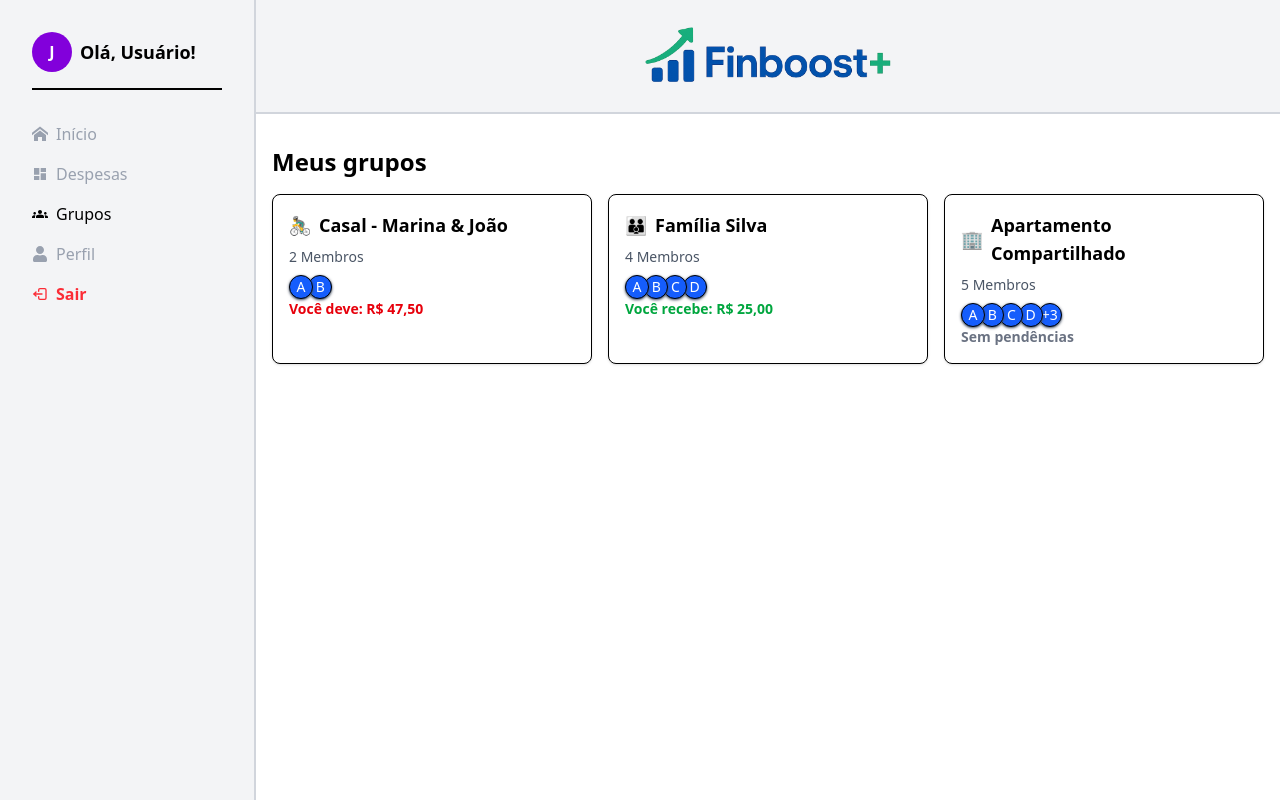
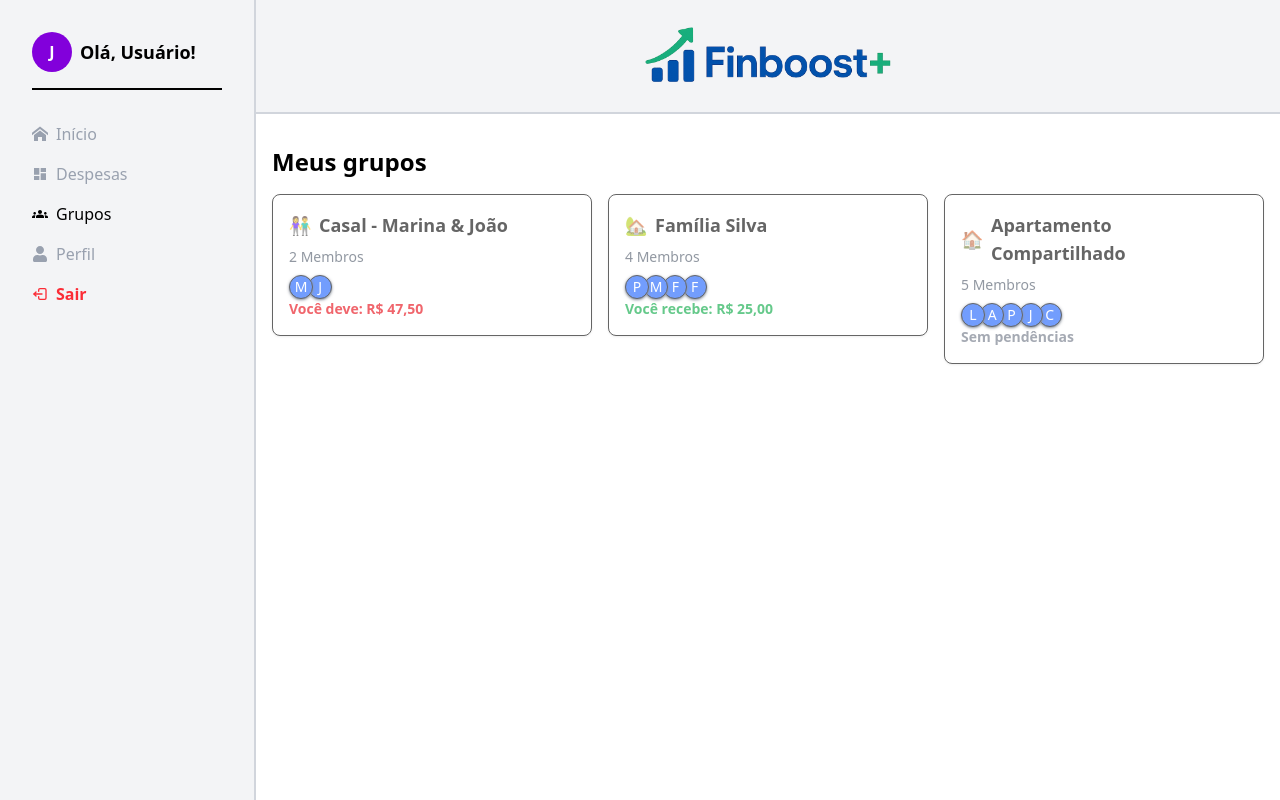
Before and after one commit to Finboostplus/finboostplus-app, a React (Vite) app in the folder frontend/: page /groups in a window 1280 px wide. Built offline with nearby package versions, Linux system fonts and the light colour scheme.

Commit message:
feat/21-criando a página de detalhe do grupo

```diff
--- a/frontend/src/components/UserGreeting/index.jsx
+++ b/frontend/src/components/UserGreeting/index.jsx
@@ -1,6 +1,6 @@
 export default function UserGreeting() {
   return (
-    <div className="flex items-center gap-2 mb-8 border-b-2 pb-4">
+    <div className="flex items-center gap-2 mb-8 border-b-2 pb-4 ">
       {/* <img
         src="/user-avatar.png"
         alt="Avatar"
--- a/frontend/src/components/forms/LoginForm.jsx
+++ b/frontend/src/components/forms/LoginForm.jsx
@@ -16,6 +16,7 @@ export default function LoginForm() {
         <InputUI
           id={'email'}
           name={'email'}
+          type={'email'}
           placeholder={'Digite seu email'}
           required={true}
           className={'w-full h-10 rounded-[10px] border-2 border-gray-400 px-3'}
--- a/frontend/src/pages/Expenses/LatestExpenses.jsx
+++ b/frontend/src/pages/Expenses/LatestExpenses.jsx
@@ -12,7 +12,7 @@ export default function LatestExpenses() {
   return (
     <section aria-labelledby="ultimas-despesas-heading">
       <h2 id="ultimas-despesas-heading" className="text-lg font-bold mb-4">
-        Últimas Despesas
+        Últimas Despesas ({`${expenses.length}`})
       </h2>
 
       <ul className="space-y-2">
--- /dev/null
+++ b/frontend/src/pages/Groups/GroupDetails/BalancesList.jsx
@@ -0,0 +1,39 @@
+export default function BalancesList({ group }) {
+  return (
+    <>
+      {/* Pending Debts/Credits Section */}
+      <section
+        className="bg-white p-6 rounded-lg shadow-md mb-8"
+        aria-labelledby="pending-balances-heading"
+      >
+        <h2
+          id="pending-balances-heading"
+          className="text-xl font-semibold text-gray-800 border-b pb-4 mb-4"
+        >
+          Saldos
+        </h2>
+        <div className="space-y-4">
+          {group.pendingDebts.length > 0 && (
+            <div className="flex justify-between items-center text-red-600">
+              <span className="text-lg">Quem deve para você</span>
+              <span className="font-semibold text-xl">
+                {group.pendingDebts[0].amount}
+              </span>
+            </div>
+          )}
+          {group.youOwe.length > 0 && (
+            <div className="flex justify-between items-center text-green-600">
+              <span className="text-lg">Você deve para alguém</span>
+              <span className="font-semibold text-xl">
+                {group.youOwe[0].amount}
+              </span>
+            </div>
+          )}
+          {group.pendingDebts.length === 0 && group.youOwe.length === 0 && (
+            <p className="text-gray-500">Nenhum saldo pendente no momento.</p>
+          )}
+        </div>
+      </section>
+    </>
+  );
+}
--- /dev/null
+++ b/frontend/src/pages/Groups/GroupDetails/ExpensesList.jsx
@@ -0,0 +1,36 @@
+export default function ExpensesList({ group }) {
+  return (
+    <>
+      {/* Recent Expenses Section */}
+      <section
+        className="bg-white p-6 rounded-lg shadow-md"
+        aria-labelledby="recent-expenses-heading"
+      >
+        <h2
+          id="recent-expenses-heading"
+          className="text-xl font-semibold text-gray-800 border-b pb-4 mb-4"
+        >
+          Últimas despesas
+        </h2>
+        <ul className="space-y-4">
+          {group.recentExpenses.map(expense => (
+            <li
+              key={expense.id}
+              className="flex justify-between items-center py-2 border-b border-gray-100 last:border-b-0"
+            >
+              <span className="text-gray-700 text-lg">
+                {expense.description}
+              </span>
+              <span className="text-gray-800 font-medium text-lg">
+                {expense.amount}
+              </span>
+            </li>
+          ))}
+          {group.recentExpenses.length === 0 && (
+            <p className="text-gray-500">Nenhuma despesa recente.</p>
+          )}
+        </ul>
+      </section>
+    </>
+  );
+}
--- /dev/null
+++ b/frontend/src/pages/Groups/GroupDetails/groupDetailsLoader.js
@@ -0,0 +1,9 @@
+import { redirect } from 'react-router';
+import { mockGroups } from '../mockGroups';
+
+export async function groupDetailsLoader({ params }) {
+  const groupId = params['group-id'];
+  const group = mockGroups.find(({ id }) => id === groupId);
+  if (!group) return redirect('/Notfound');
+  return group;
+}
--- /dev/null
+++ b/frontend/src/pages/Groups/GroupDetails/index.jsx
@@ -0,0 +1,81 @@
+import { useLoaderData } from 'react-router';
+import ButtonUI from '../../../components/ui/Button'; // Assumindo que este é um componente de botão genérico
+import BalancesList from './BalancesList';
+import ExpensesList from './ExpensesList';
+import { useState } from 'react';
+
+export default function GroupDetails() {
+  const [showBalanceOrExpensesList, setShowBalanceOrExpensesList] =
+    useState(true); // true = Balances, false = Expenses
+
+  // Classes para o estado ativo
+  const activeButtonClass = 'bg-blue-600 hover:bg-blue-700 text-white';
+  // Classes para o estado inativo
+  const inactiveButtonClass = 'bg-gray-200 hover:bg-gray-300 text-gray-800';
+  // Classes comuns a ambos os botões
+  const commonButtonClasses =
+    'cursor-pointer font-medium py-2 px-6 rounded-full transition duration-200 focus:outline-none focus:ring-2 focus:ring-opacity-50';
+
+  let group = useLoaderData(); // Assume que o loader está fornecendo o objeto do grupo
+
+  return (
+    <div className="flex min-h-screen bg-gray-100">
+      {/* Main Content */}
+      <main className="flex-1 p-8 overflow-auto">
+        <header className="flex justify-between items-center mb-8">
+          <h1
+            className="text-3xl font-semibold text-gray-800"
+            role="heading"
+            aria-level="1"
+          >
+            {group.name}
+          </h1>
+        </header>
+
+        {/* Balance Section */}
+        <section
+          className="bg-white p-6 rounded-lg shadow-md mb-8 flex flex-col items-center"
+          aria-labelledby="total-balance-heading"
+        >
+          {/* O h2 original tinha text-align: center, mas no wireframe está à esquerda. Mantive como no wireframe original */}
+          <h2
+            id="total-balance-heading"
+            className="text-2xl font-thin text-gray-700"
+          >
+            Total Gasto
+          </h2>{' '}
+          {/* Use sr-only para o título principal se o valor for o foco */}
+          <div className="text-center">
+            <p
+              className="text-5xl font-bold text-green-600 mb-2"
+              aria-live="polite"
+            >
+              {group.totalBalance}
+            </p>
+            <p className="text-gray-600 text-lg">Este mês</p>
+          </div>
+          <div className="flex space-x-4 mt-6">
+            <ButtonUI
+              fn={() => setShowBalanceOrExpensesList(true)}
+              title="Balances" // Traduzido
+              className={`${commonButtonClasses} ${showBalanceOrExpensesList ? `${activeButtonClass} focus:ring-blue-500` : `${inactiveButtonClass} focus:ring-gray-400`}`}
+              aria-label="View balance details" // Traduzido
+            ></ButtonUI>
+            <ButtonUI
+              fn={() => setShowBalanceOrExpensesList(false)}
+              title="Expenses" // Traduzido
+              className={`${commonButtonClasses} ${!showBalanceOrExpensesList ? `${activeButtonClass} focus:ring-blue-500` : `${inactiveButtonClass} focus:ring-gray-400`}`}
+              aria-label="View expense details" // Traduzido
+            ></ButtonUI>
+          </div>
+        </section>
+        {/* Renderiza BalancesList ou ExpensesList baseado no estado */}
+        {showBalanceOrExpensesList ? (
+          <BalancesList group={group} />
+        ) : (
+          <ExpensesList group={group} />
+        )}
+      </main>
+    </div>
+  );
+}
--- a/frontend/src/pages/Groups/index.jsx
+++ b/frontend/src/pages/Groups/index.jsx
@@ -1,28 +1,5 @@
 import CardUI from '../../components/ui/Card';
-
-const mockGroups = [
-  {
-    name: 'Casal - Marina & João',
-    members: ['A', 'B'],
-    status: 'Você deve: R$ 47,50',
-    statusColor: 'text-red-600',
-    icon: '🚴‍♂️',
-  },
-  {
-    name: 'Família Silva',
-    members: ['A', 'B', 'C', 'D'],
-    status: 'Você recebe: R$ 25,00',
-    statusColor: 'text-green-600',
-    icon: '👪',
-  },
-  {
-    name: 'Apartamento Compartilhado',
-    members: ['A', 'B', 'C', 'D', '+3'],
-    status: 'Sem pendências',
-    statusColor: 'text-gray-500',
-    icon: '🏢',
-  },
-];
+import { mockGroups } from './mockGroups';
 
 export default function Groups() {
   return (
@@ -36,8 +13,11 @@ export default function Groups() {
         <h2 className="text-2xl font-bold mb-4 hidden md:block">Meus grupos</h2>
         <div className="grid grid-cols-1 md:grid-cols-2 xl:grid-cols-3 gap-4">
           {mockGroups.map((group, idx) => (
+            <a href={`/groups/${group.id}`}>
               <CardUI
-              className={'border rounded-lg p-4 shadow-sm bg-white'}
+                className={
+                  ' opacity-60 hover:opacity-100 transition-opacity cursor-pointer border rounded-lg p-4 shadow-sm bg-white'
+                }
                 key={idx}
               >
                 <div className="flex items-center gap-2 mb-2 text-lg">
@@ -58,7 +38,7 @@ export default function Groups() {
                         zIndex: group.members.length - idx, // mais à esquerda, mais acima
                       }}
                     >
-                    {m}
+                      {m[0]}
                     </span>
                   ))}
                 </div>
@@ -66,6 +46,7 @@ export default function Groups() {
                   {group.status}
                 </p>
               </CardUI>
+            </a>
           ))}
         </div>
       </main>
--- /dev/null
+++ b/frontend/src/pages/Groups/mockGroups.js
@@ -0,0 +1,72 @@
+// src/data/mockGroups.js
+export const mockGroups = [
+  {
+    id: 'grp-001', // Adicione um ID único para cada grupo
+    name: 'Casal - Marina & João',
+    members: ['Marina', 'João'], // Nomes completos para membros
+    status: 'Você deve: R$ 47,50',
+    statusColor: 'text-red-600',
+    icon: '👫', // Usando um emoji mais genérico para casal
+    // Dados específicos para a tela de detalhes:
+    totalBalance: 'R$ 1.247,30',
+    pendingDebts: [
+      {
+        id: 1,
+        name: 'Marina',
+        amount: 'R$ 47,50',
+        type: 'owesYou',
+        to: 'João',
+      },
+    ],
+    youOwe: [
+      { id: 1, name: 'João', amount: 'R$ 47,50', type: 'youOwe', to: 'Marina' },
+    ],
+    recentExpenses: [
+      {
+        id: 1,
+        description: 'Jantar no Restaurante Italiano',
+        amount: 'R$ 47,50',
+      },
+      { id: 2, description: 'Cinema com pipoca', amount: 'R$ 60,00' },
+    ],
+  },
+  {
+    id: 'grp-002',
+    name: 'Família Silva',
+    members: ['Pai', 'Mãe', 'Filho 1', 'Filha 1'],
+    status: 'Você recebe: R$ 25,00',
+    statusColor: 'text-green-600',
+    icon: '🏡', // Usando um emoji mais genérico
+    totalBalance: 'R$ 525,00',
+    pendingDebts: [
+      {
+        id: 1,
+        name: 'Filho 1',
+        amount: 'R$ 25,00',
+        type: 'owesYou',
+        to: 'Você',
+      },
+    ],
+    youOwe: [],
+    recentExpenses: [
+      { id: 1, description: 'Mercado Semanal', amount: 'R$ 320,00' },
+      { id: 2, description: 'Passeio no Parque', amount: 'R$ 80,00' },
+    ],
+  },
+  {
+    id: 'grp-003',
+    name: 'Apartamento Compartilhado',
+    members: ['Lucas', 'Ana', 'Pedro', 'Julia', 'Carlos'],
+    status: 'Sem pendências',
+    statusColor: 'text-gray-500',
+    icon: '🏠',
+    totalBalance: 'R$ 0,00',
+    pendingDebts: [],
+    youOwe: [],
+    recentExpenses: [
+      { id: 1, description: 'Conta de Luz', amount: 'R$ 150,00' },
+      { id: 2, description: 'Internet Mensal', amount: 'R$ 90,00' },
+      { id: 3, description: 'Produtos de Limpeza', amount: 'R$ 45,00' },
+    ],
+  },
+];
--- a/frontend/src/routes/routes.jsx
+++ b/frontend/src/routes/routes.jsx
@@ -1,11 +1,13 @@
 import { createBrowserRouter } from 'react-router';
 import ProtectedRoute from './ProtectedRoute';
 import { lazy } from 'react';
+import { groupDetailsLoader } from '../pages/Groups/GroupDetails/groupDetailsLoader';
 const App = lazy(() => import('../App'));
 const Layout = lazy(() => import('../components/Layout/Layout'));
 const Login = lazy(() => import('../pages/Login'));
 const Dashboard = lazy(() => import('../pages/Dashboard'));
 const Groups = lazy(() => import('../pages/Groups'));
+const GroupDetails = lazy(() => import('../pages/Groups/GroupDetails'));
 const Expenses = lazy(() => import('../pages/Expenses'));
 const Profile = lazy(() => import('../pages/Profile'));
 const NotFound = lazy(() => import('../pages/Notfound'));
@@ -25,7 +27,17 @@ export const routes = createBrowserRouter([
         children: [
           { index: true, element: <App /> }, // Redirecionamento ou página inicial
           { path: 'dashboard', element: <Dashboard /> },
-          { path: 'groups', element: <Groups /> },
+          {
+            path: 'groups',
+            children: [
+              { index: true, element: <Groups /> },
+              {
+                path: ':group-id',
+                element: <GroupDetails />,
+                loader: groupDetailsLoader,
+              },
+            ],
+          },
           { path: 'expenses', element: <Expenses /> },
           { path: 'profile', element: <Profile /> },
         ],
```
Also changed, not shown: frontend/src/components/ui/Button.jsx (+7 -2 lines). Lines whose indentation alone changed are shown as unchanged.
